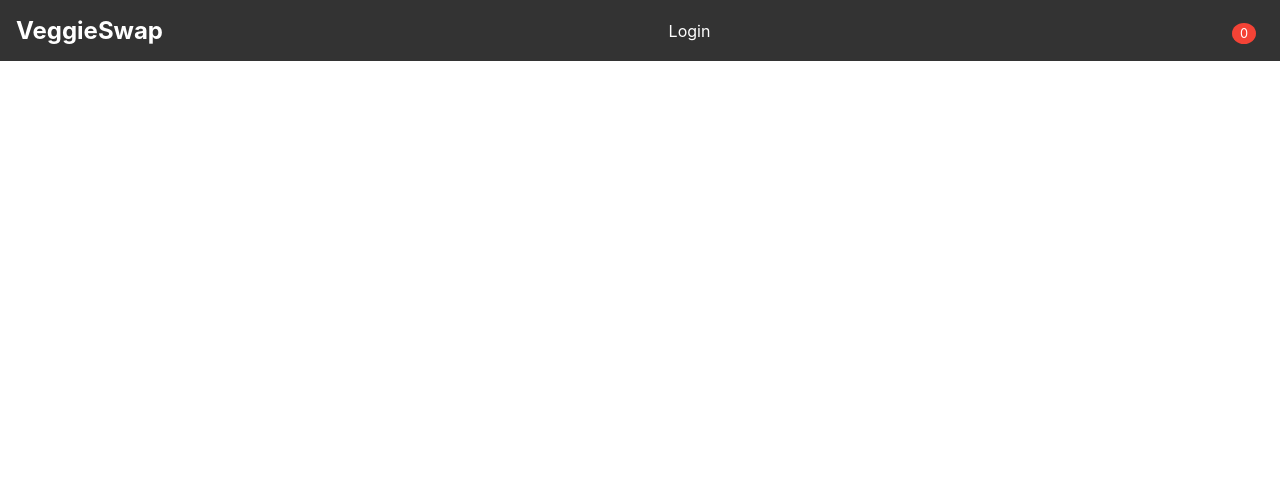
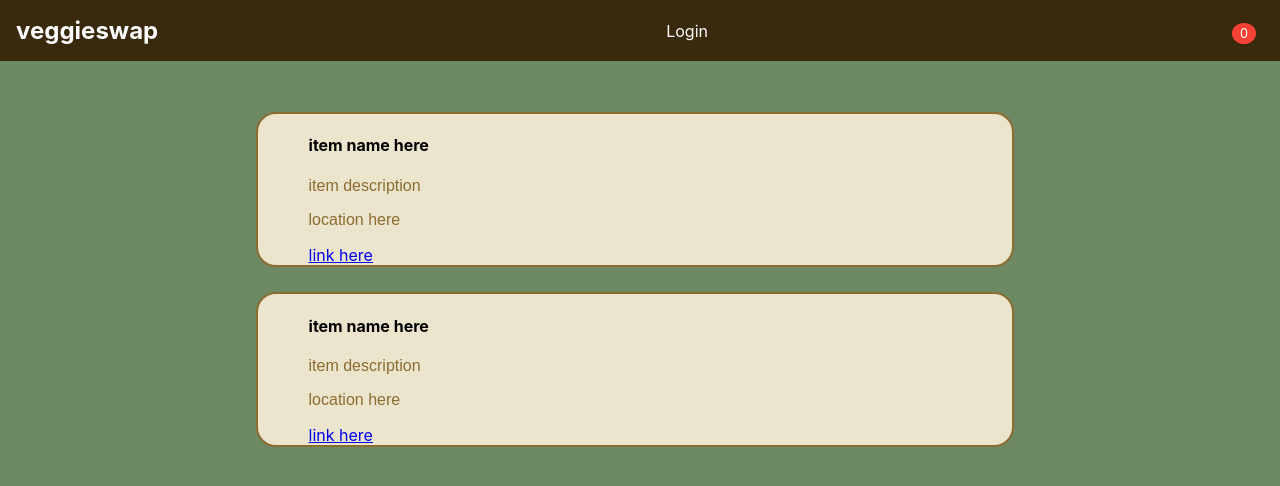
Before and after one commit to blairezh/veggieswap, a React (Create React App) app in the folder veggieswap/: page /publicboard in a window 1280 px wide. Before the commit this address had no page. Shown: the top 486 px of the page. Built offline with nearby package versions, Linux system fonts and the light colour scheme.

Commit message:
public page for listings

```diff
--- a/veggieswap/src/App.js
+++ b/veggieswap/src/App.js
@@ -7,6 +7,8 @@ import {
 } from "react-router-dom";
 import Home from "./pages";
 import Login from "./pages/login";
+import PublicBoard from "./pages/public";
+import Post from "./pages/post";
 import './App.css'
 import { useEffect, useState } from 'react'
 
@@ -24,6 +26,8 @@ function App() {
               />
               <Route path="/login" element={<Login setLoggedIn={setLoggedIn} setEmail={setEmail} />} />
               <Route path="/login" element={<Login />} />
+              <Route path="/publicboard" element={<PublicBoard/>}/>
+              <Route path="post" element={<Post/>}/>
           </Routes>
       </Router>
   );
--- a/veggieswap/src/components/Navbar/Navbar.css
+++ b/veggieswap/src/components/Navbar/Navbar.css
@@ -2,7 +2,7 @@
     display: flex;
     justify-content: space-between;
     align-items: center;
-    background-color: #333;
+    background-color: #392a0d;
     color: #fff;
     padding: 1rem;
   }
--- a/veggieswap/src/components/Navbar/navbar.js
+++ b/veggieswap/src/components/Navbar/navbar.js
@@ -7,7 +7,7 @@ const Navbar = () => {
 <nav className="navbar">
   <div className="navbar-left">
     <a href="/" className="logo">
-      VeggieSwap
+      veggieswap
     </a>
   </div>
   <div className="navbar-center">
--- /dev/null
+++ b/veggieswap/src/pages/post.js
@@ -0,0 +1,9 @@
+import {react} from 'react';
+
+export default function Post() {
+    return(
+        <div>
+
+        </div>
+    );
+}
--- /dev/null
+++ b/veggieswap/src/pages/public.css
@@ -0,0 +1,26 @@
+body {
+    background-color: rgb(108, 137, 100);
+}
+p {
+    font: menu;
+    padding: 0;
+    color:#8c6c2f;
+}
+.listingContainer {
+    padding: 1%;
+    align-self: center;
+    padding-left: 20%;
+}
+.listing {
+    background-color: #ece5ce;
+    border-radius: 20px;
+    border: 2px solid #8c6c2f;
+    width: 75%;
+    padding-left: 5%;
+}
+.listing:hover {
+    box-shadow: 0 8px 16px 10px rgba(32, 84, 28, 0.2);
+}
+.listings {
+    padding-top: 3%;
+}
--- /dev/null
+++ b/veggieswap/src/pages/public.js
@@ -0,0 +1,28 @@
+import React from "react";
+import './public.css'
+//import 'tomato.jpg' from "../public/statc";
+
+function Listing() {
+    return (
+        <div className="listingContainer">
+            <div className="listing">
+                <h4 className="title">item name here</h4>
+                <p>item description</p>
+                <p>location here</p>
+                <a href="google.com">link here</a>
+                <i class="messageIcon"></i>
+            </div>
+        </div>
+    );
+}
+
+export default function PublicBoard() {
+    return(
+        <div name="board">
+            <div className="listings">
+                <Listing/>
+                <Listing/>
+            </div>
+        </div>
+    );
+}
```
Also changed, not shown: veggieswap/public/static/tomato.JPG (added), veggieswap/src/pages/post.css (added).
